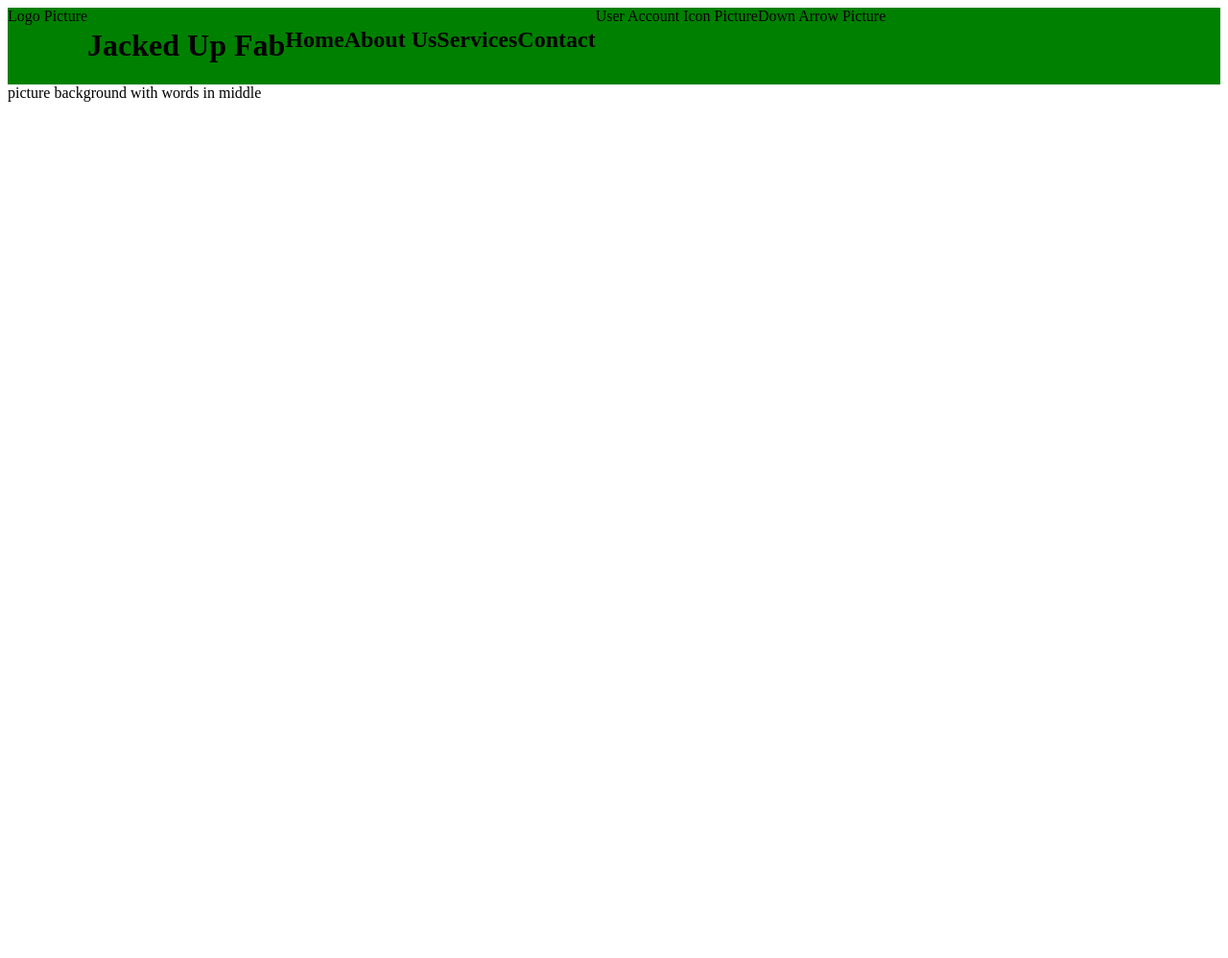
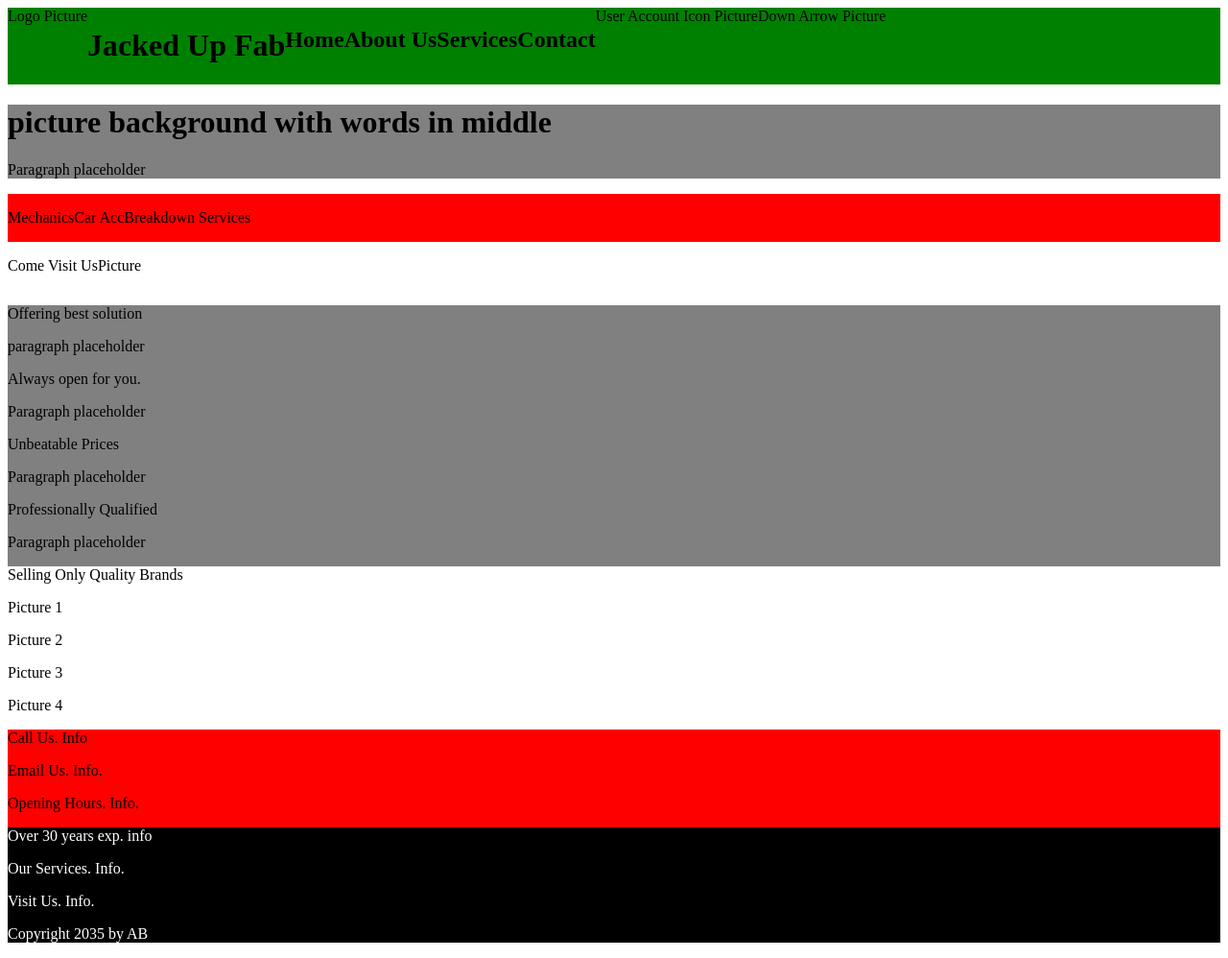
Before and after one commit to coleybenton/Business, a plain HTML site: page index.html in a window 1280 px wide. Shown: the whole page at 96% size. Before the commit the page ends 800 px from the top, so only its background shows below. Drawn offline with Linux system fonts and the light colour scheme.

Commit message:
Finished rough outline, now to revisit each section

```diff
--- a/index.html
+++ b/index.html
@@ -18,21 +18,41 @@
       <div class="">Down Arrow Picture</div>
     </div>
     <div id="container-two">
-      picture background with words in middle
+      <h1>picture background with words in middle</h1>
+      <p>Paragraph placeholder</p>
     </div>
     <div id="container-three">
-
+      <div><p>Mechanics</p></div>
+      <div><p>Car Acc</p></div>
+      <div><p>Breakdown Services</p></div>
     </div>
     <div id="container-four">
+      <div><p>Come Visit Us</p></div>
+      <div><p>Picture</p></div>
     </div>
     <div id="container-five">
+      <div><p>Offering best solution</p></div>
+      <div><p>paragraph placeholder</p><div>
+      <div><p>Always open for you.</p><p>Paragraph placeholder</p>
+      <div><p>Unbeatable Prices</p><p>Paragraph placeholder</p></div>
+      <div><p>Professionally Qualified</p><p>Paragraph placeholder</p><div>
     </div>
     <div id="container-six">
+      <div><p>Selling Only Quality Brands</p></div>
+      <div><p>Picture 1</p></div>
+      <div><p>Picture 2</p><div>
+      <div><p>Picture 3</p></div>
+      <div><p>Picture 4</p></div>
     </div>
     <div id="container-seven">
+      <div><p>Call Us. Info</p></div>
+      <div><p>Email Us. Info.</p><div>
+      <div><p>Opening Hours. Info.</p></div>
     </div>
     <div id="container-eight">
+      <div><p>Over 30 years exp. info</p></div>
+      <div><p>Our Services. Info.</p><div>
+      <div><p>Visit Us. Info.</p></div>
     </div>
-    <footer></footer>
-  </body>
-</html>
+    <footer><p>Copyright 2035 by AB</footer>
+  </body></html>
--- a/styles.css
+++ b/styles.css
@@ -4,4 +4,36 @@
   background-color: green;
 }
 
+#container-two {
+  background-color: gray;
+}
+
+#container-three {
+  display: flex;
+  background-color: red;
+  flex-direction: row;
+}
+
+#container-four {
+  display: flex;
+  background-color: white;
+  flex-direction: row;
+}
+
+#container-five {
+  background-color: gray;
+}
+
+#container-six {
+  background-color: white;
+}
+
+#container-seven {
+  background-color: red;
+}
+
+#container-eight {
+  background-color: black;
+  color: white;
+}
 /* @media (max- will come back to this */
```
